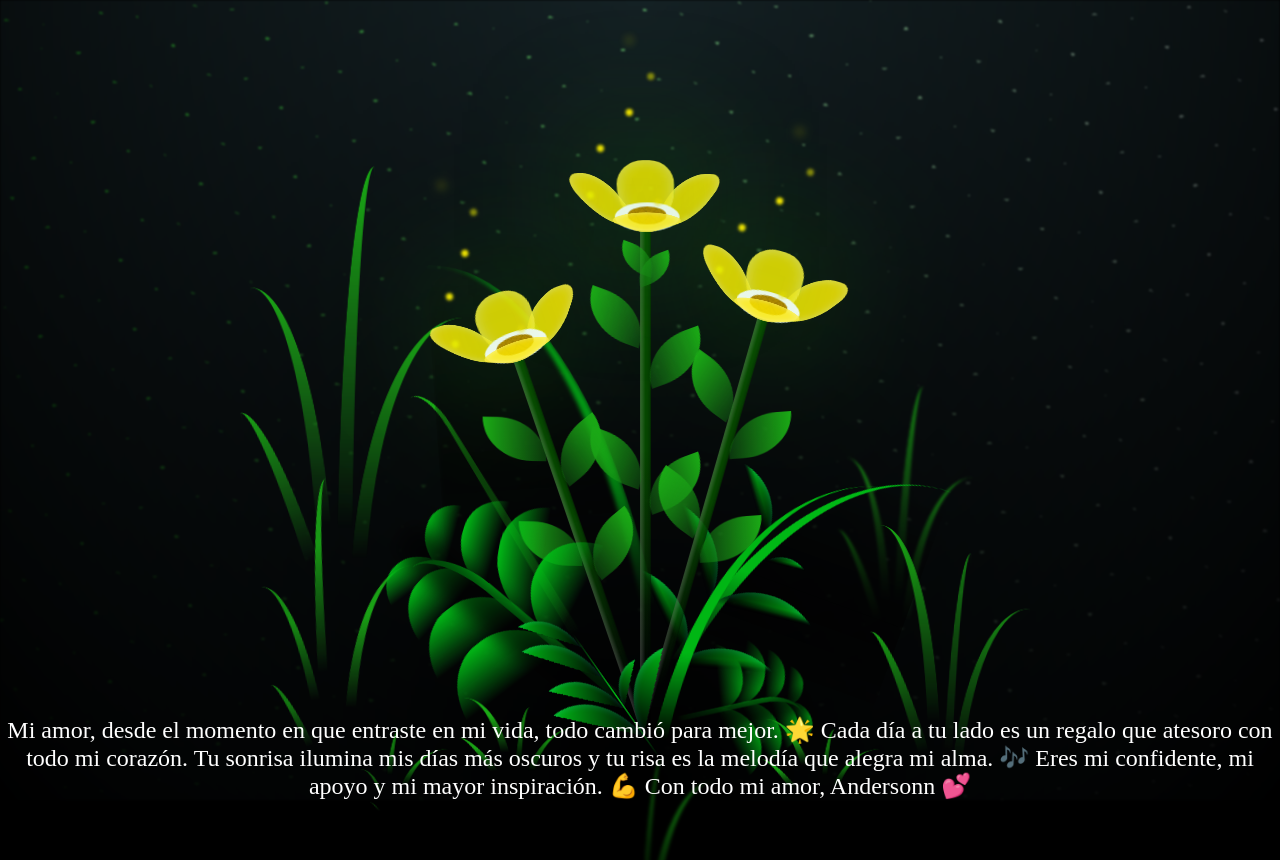
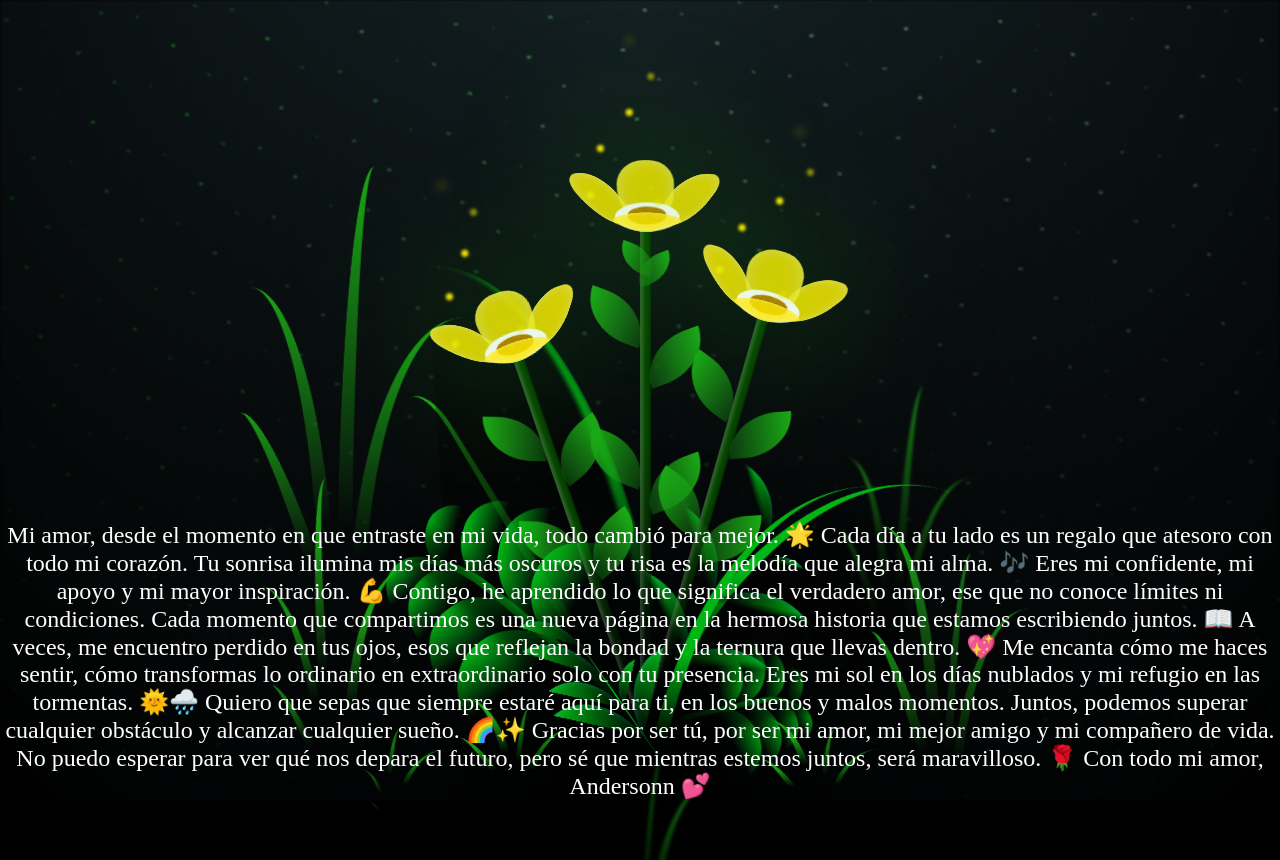
Before and after one commit to chapo69XD/chapo69XD.github.io, a plain HTML site: page sorpresa.html in a window 1280 px wide. Shown: the top 860 px of the page. Drawn offline with Linux system fonts and the light colour scheme.

Commit message:
Update sorpresa.html

```diff
--- a/sorpresa.html
+++ b/sorpresa.html
@@ -309,7 +309,15 @@
     </div>
     <p style="color: white; font-size: 24px; text-align: center;">Mi amor, desde el momento en que entraste en mi vida, todo cambió para mejor. 🌟 Cada día a tu lado es un regalo que atesoro con todo mi corazón. Tu sonrisa ilumina mis días más oscuros y tu risa es la melodía que alegra mi alma. 🎶
 
-        Eres mi confidente, mi apoyo y mi mayor inspiración. 💪 Con todo mi amor, Andersonn 💕</p>
+        Eres mi confidente, mi apoyo y mi mayor inspiración. 💪 Contigo, he aprendido lo que significa el verdadero amor, ese que no conoce límites ni condiciones. Cada momento que compartimos es una nueva página en la hermosa historia que estamos escribiendo juntos. 📖
+
+        A veces, me encuentro perdido en tus ojos, esos que reflejan la bondad y la ternura que llevas dentro. 💖 Me encanta cómo me haces sentir, cómo transformas lo ordinario en extraordinario solo con tu presencia. Eres mi sol en los días nublados y mi refugio en las tormentas. 🌞🌧️
+
+        Quiero que sepas que siempre estaré aquí para ti, en los buenos y malos momentos. Juntos, podemos superar cualquier obstáculo y alcanzar cualquier sueño. 🌈✨
+
+        Gracias por ser tú, por ser mi amor, mi mejor amigo y mi compañero de vida. No puedo esperar para ver qué nos depara el futuro, pero sé que mientras estemos juntos, será maravilloso. 🌹
+
+        Con todo mi amor, Andersonn 💕</p>
         <audio id="myAudio" src="Floricienta.mp3" autoplay></audio>
         <script>
             window.addEventListener('load', function() {
```
